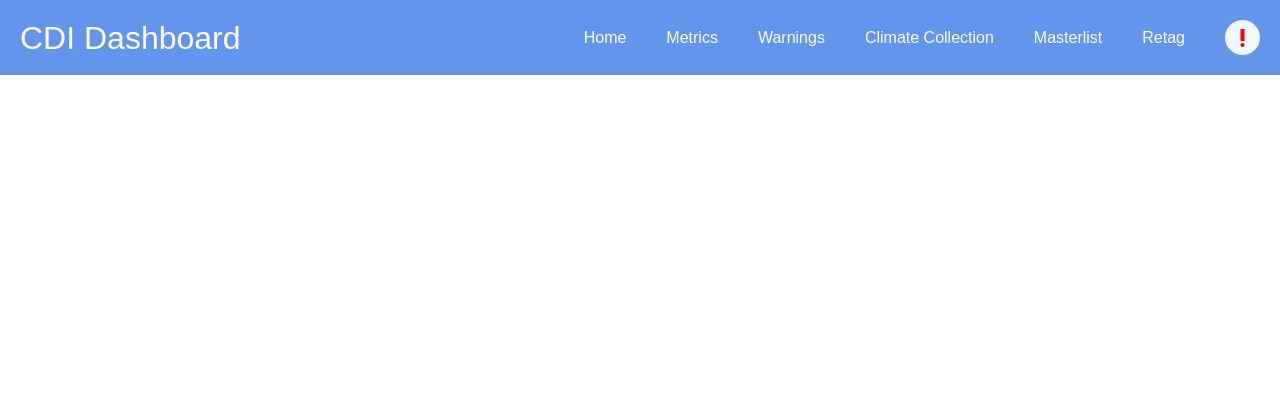
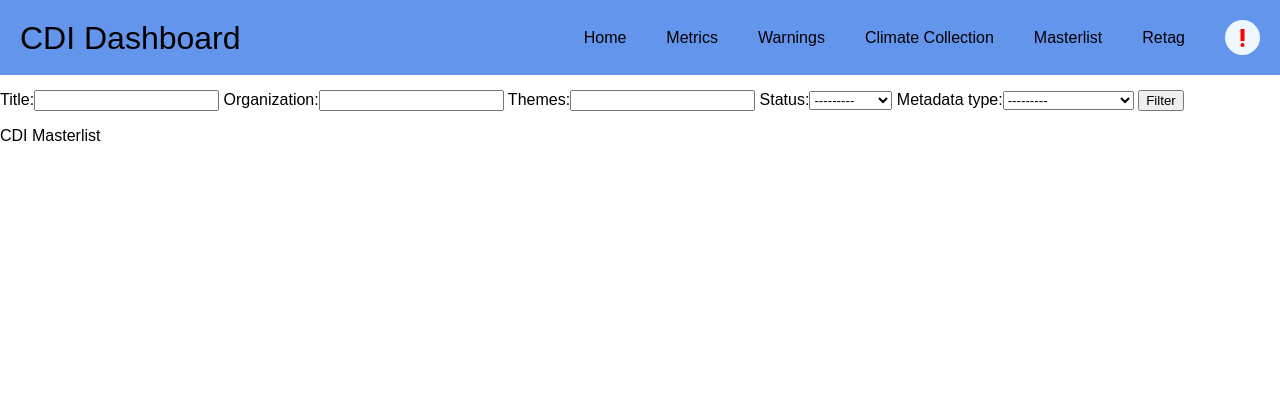
Before and after one commit to NASA-IMPACT/CDI-Dashboard, a Django app: page /cdi-masterlist in a window 1280 px wide. Shown: the top 420 px of the page. Run offline with Django 3.2, Linux system fonts and the light colour scheme; data that the repository does not hold is empty.

Commit message:
masterlist page controller

```diff
--- a/cap_package/CAP/Code/cdi_validator.py
+++ b/cap_package/CAP/Code/cdi_validator.py
@@ -21,7 +21,7 @@ def CDI_Masterlist_QA(cdi_dataset):
 
 	# Crossreference the CKAN API for dataset and check/update masterlist values
 	name_change, catalog_change = Check_Name_and_Update_Caturl(cdi_dataset, api_json)
-	catalog_change = Check_Catalog_URL_Status(cdi_dataset, catalog_change)
+	#catalog_change = Check_Catalog_URL_Status(cdi_dataset, catalog_change)
 	title_change = Check_Title(cdi_dataset, api_json)
 	org_change = Check_Organization(cdi_dataset, api_json)
 	metadata_type_change = Check_Organization(cdi_dataset, api_json)
--- a/config/settings/base.py
+++ b/config/settings/base.py
@@ -72,13 +72,14 @@ DJANGO_APPS = [
     # "django.contrib.humanize", # Handy template tags
     "django.contrib.admin",
     "django.forms",
+    "django_crontab",
+    "django_filters"
 ]
 THIRD_PARTY_APPS = [
     "crispy_forms",
     "allauth",
     "allauth.account",
     "allauth.socialaccount",
-    "django_crontab"
 ]
 
 LOCAL_APPS = [
--- /dev/null
+++ b/dashboard/filters.py
@@ -0,0 +1,13 @@
+from django_filters import FilterSet, DateFilter, CharFilter, ChoiceFilter, ModelChoiceFilter
+
+from .models import Masterlist
+
+
+class MasterlistFilter(FilterSet):
+	title = CharFilter(label='Title', field_name='title', lookup_expr='icontains')
+	organization = CharFilter(label='Organization', field_name='organization', lookup_expr='icontains')
+	cdi_themes = CharFilter(label='Themes', field_name='cdi_themes', lookup_expr='icontains')
+
+	class Meta:
+		model = Masterlist
+		fields = ['title', 'organization', 'cdi_themes', 'status', 'metadata_type']
--- a/dashboard/static/css/style.css
+++ b/dashboard/static/css/style.css
@@ -8,7 +8,7 @@ body {
   }
 
   a {
-    color:white;
+    color:black;
     text-decoration: none;
   }
 
--- a/dashboard/templates/cdi_masterlist/CDI_MASTERLIST.html
+++ b/dashboard/templates/cdi_masterlist/CDI_MASTERLIST.html
@@ -1 +1,26 @@
 {% extends "base.html" %}
+
+{% block content %}
+
+<body>
+	<form method="get">
+
+		{{ml_filter.form}}
+
+		<button type="submit">Filter</button>
+
+	</form>
+
+	<p>CDI Masterlist</p>
+
+	<ul>
+	{% for item in masterlist %}
+
+		<li><a href="{{ item.catalog_url }}">{{ item.title }} ---- {{ item.cdi_themes }}</a></li>
+
+	{% endfor %}
+	</ul>
+
+</body>
+
+{% endblock %}
--- a/dashboard/views.py
+++ b/dashboard/views.py
@@ -3,6 +3,8 @@ from django.views.generic import TemplateView
 from django.views import View
 
 from .models import Masterlist, CAPInstance, BrokenAPI, Retag, QAUpdates, NotInMasterlist
+
+from .filters import MasterlistFilter
 
 # Create your views here.
 class Main_View(View):
@@ -34,9 +36,9 @@ class Warnings_View(View):
     def get(self, request):
 
         # All Warnings
-        all_warnings_qa = CAPInstance.objects.values("date", "broken_urls", "lost_climate_tag","not_in_masterlist", "total_warnings")\
+        all_warnings_qs = CAPInstance.objects.values("date", "broken_urls", "lost_climate_tag","not_in_masterlist", "total_warnings")\
         .order_by("date").reverse()
-        all_warnings = list(all_warnings_qa)
+        all_warnings = list(all_warnings_qs)
 
         return render(request, "warnings/WARNINGS.html", {"all_warnings":all_warnings})
 
@@ -62,7 +64,12 @@ class Masterlist_View(View):
 
     def get(self, request):
 
-        return render(request, "cdi_masterlist/CDI_MASTERLIST.html")
+        masterlist_qs = Masterlist.objects.values()
+
+        ml_filter = MasterlistFilter(request.GET, queryset=masterlist_qs)
+        masterlist = list(ml_filter.qs)
+
+        return render(request, "cdi_masterlist/CDI_MASTERLIST.html", {'masterlist':masterlist, 'ml_filter':ml_filter})
 
 class MasterlistDownload_View(View):
 
```
Also changed, not shown: dashboard/models.py (+13 -2 lines), dashboard/migrations/0006_auto_20211102_2041.py (added), dashboard/migrations/0007_auto_20211102_2049.py (added), dashboard/migrations/0008_auto_20211102_2050.py (added).
